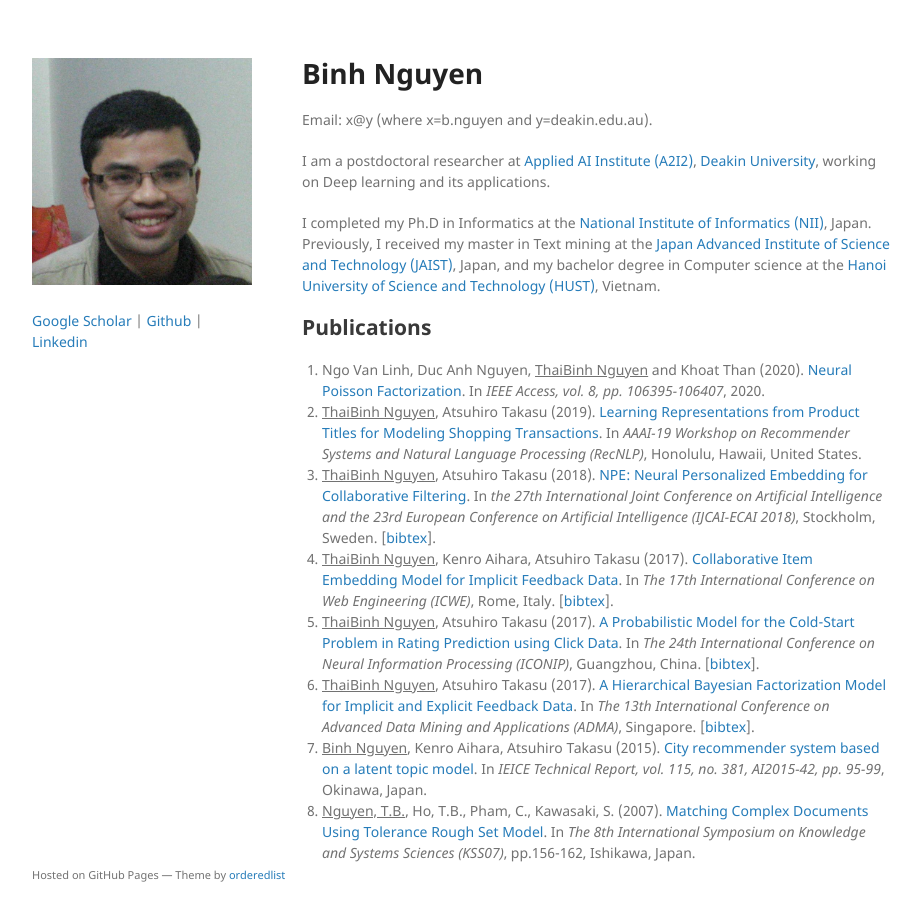
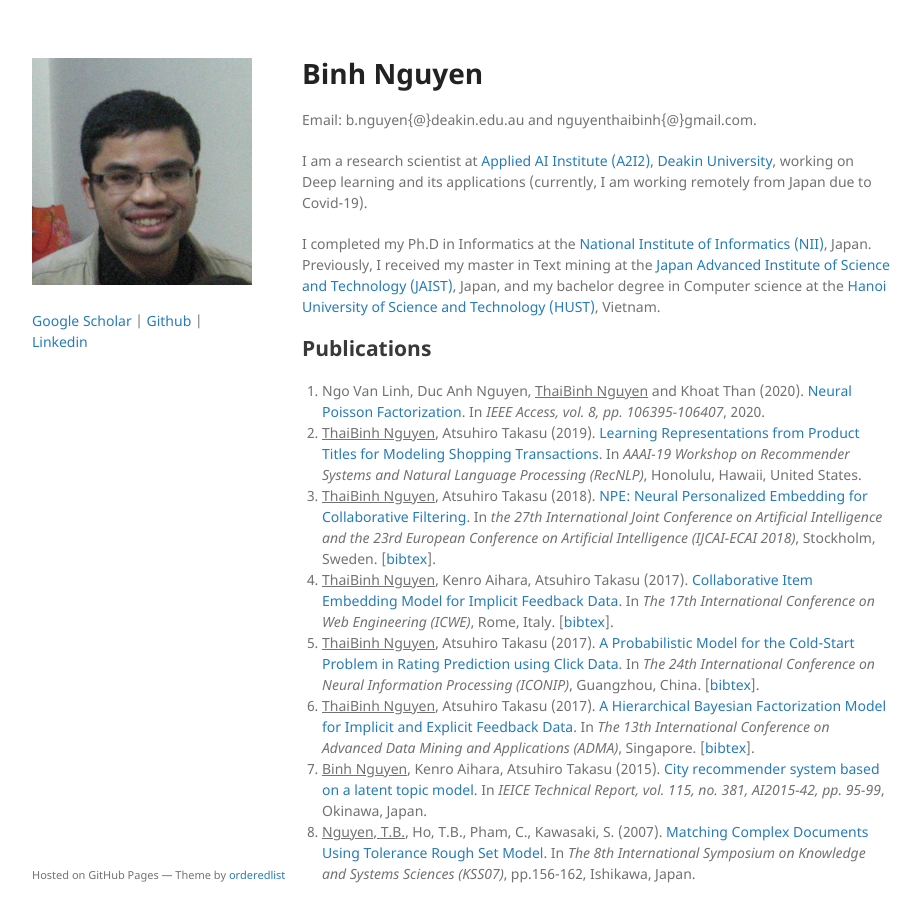
Before and after one commit to binhz/binhz.github.io, a Jekyll site: the page built from index.md, in a window 1280 px wide and 954 px high. Shown: the top 922 px of the window, without its empty margins (178-1098 px from the left). Built offline with Jekyll 4.4.1, drawn with Linux system fonts in a browser that asks for light colours; the repository's description, which GitHub fills in, is left out; our own code applies the rules of GitHub Pages for plain Markdown files.

Commit message:
Update index.md

```diff
--- a/index.md
+++ b/index.md
@@ -2,9 +2,9 @@
 layout: default
 ---
 # Binh Nguyen
-Email: x@y (where x=b.nguyen and y=deakin.edu.au).
+Email: b.nguyen{@}deakin.edu.au and nguyenthaibinh{@}gmail.com.
 
-I am a postdoctoral researcher at <a href="https://a2i2.deakin.edu.au">Applied AI Institute (A2I2)</a>, <a href="https://www.deakin.edu.au">Deakin University</a>, working on Deep learning and its applications.
+I am a research scientist at <a href="https://a2i2.deakin.edu.au">Applied AI Institute (A2I2)</a>, <a href="https://www.deakin.edu.au">Deakin University</a>, working on Deep learning and its applications (currently, I am working remotely from Japan due to Covid-19).
 
 I completed my Ph.D in Informatics at the <a href="http://www.nii.ac.jp/graduate/en/">National Institute of Informatics (NII)</a>, Japan. Previously, I received my master in Text mining at the <a href="https://www.jaist.ac.jp/english/">Japan Advanced Institute of Science and Technology (JAIST)</a>, Japan, and my bachelor degree in Computer science at the <a href="https://en.hust.edu.vn/home">Hanoi University of Science and Technology (HUST)</a>, Vietnam.
 
```
